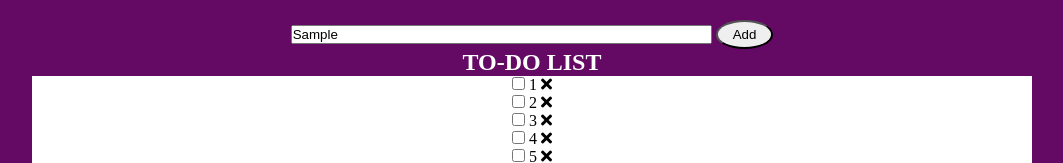
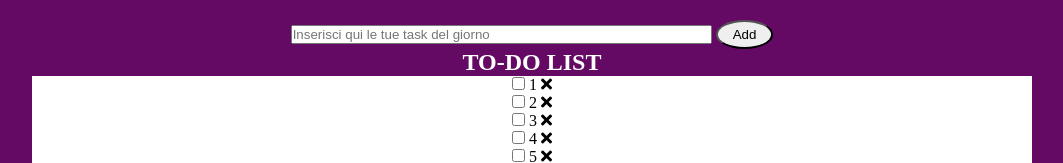
Before and after one commit to matteobuscicchio/vue-todolist, a plain HTML site: page index.html in a window 1280 px wide. Both pictures are taken after typing "Sample" into the empty fields and a click on the button "Add". Shown: the top 163 px of the page, without its empty margins (108-1171 px from the left). Drawn offline with nearby package versions, Linux system fonts and the light colour scheme.

Commit message:
aggiunto controllo lunghezza caratteri
abilitato click tasto enter

```diff
--- a/assets/js/main.js
+++ b/assets/js/main.js
@@ -31,13 +31,13 @@ let app = new Vue({
             // va aggiunto un check sulla lunghezza dei caratteri
 
             //questa funzione deve prendere l'item dell'utente per inserirlo nell'array
-            let userInput = document.getElementById('userItem').value;
-            console.log(userInput);
-            if (userInput.length > 5) {
-                this.item.push(userInput);
-                console.log(this.item);
-                userInput.value = " ";
+            let userInput = document.getElementById('userItem');
+            user = userInput.value;
+            if (user.length > 5) {
+                this.item.push(user);
             }
+            console.log(userInput.value);
+            userInput.value = "";
         },
 
         deleteItem() {
--- a/index.html
+++ b/index.html
@@ -31,8 +31,8 @@
 
 						<div class="row" id="newItem">
 
-							<input id="userItem" name="new_item" size="50" placeholder="Inserisci qui le tue task del giorno">
-							<button id="btn" @click="addBtn">Add</button>
+							<input id="userItem" v-on:keyup.enter="addBtn()" name="new_item" size="50" placeholder="Inserisci qui le tue task del giorno">
+							<button id="btn" @click="addBtn()">Add</button>
 						</div>
 					</div>
 
```
